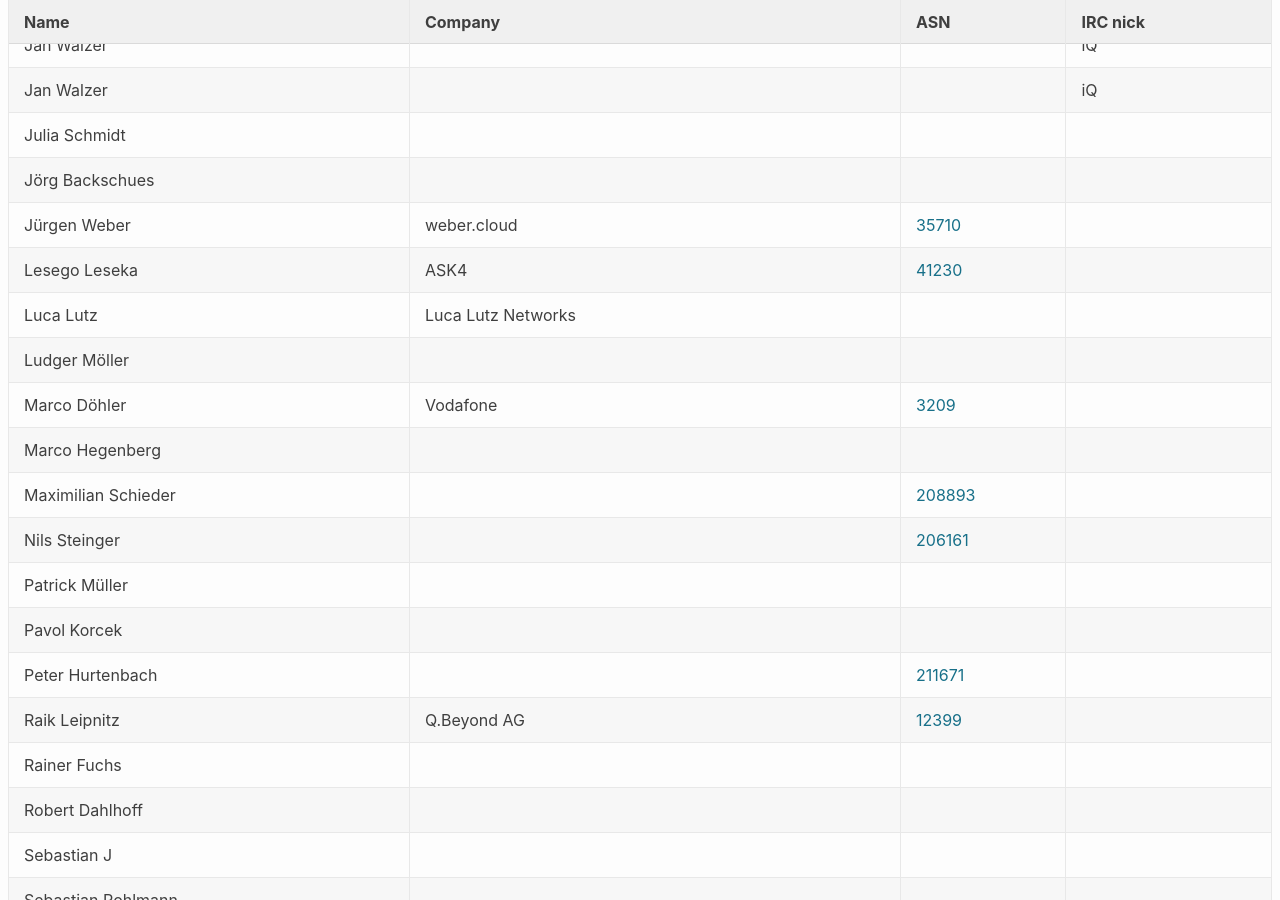
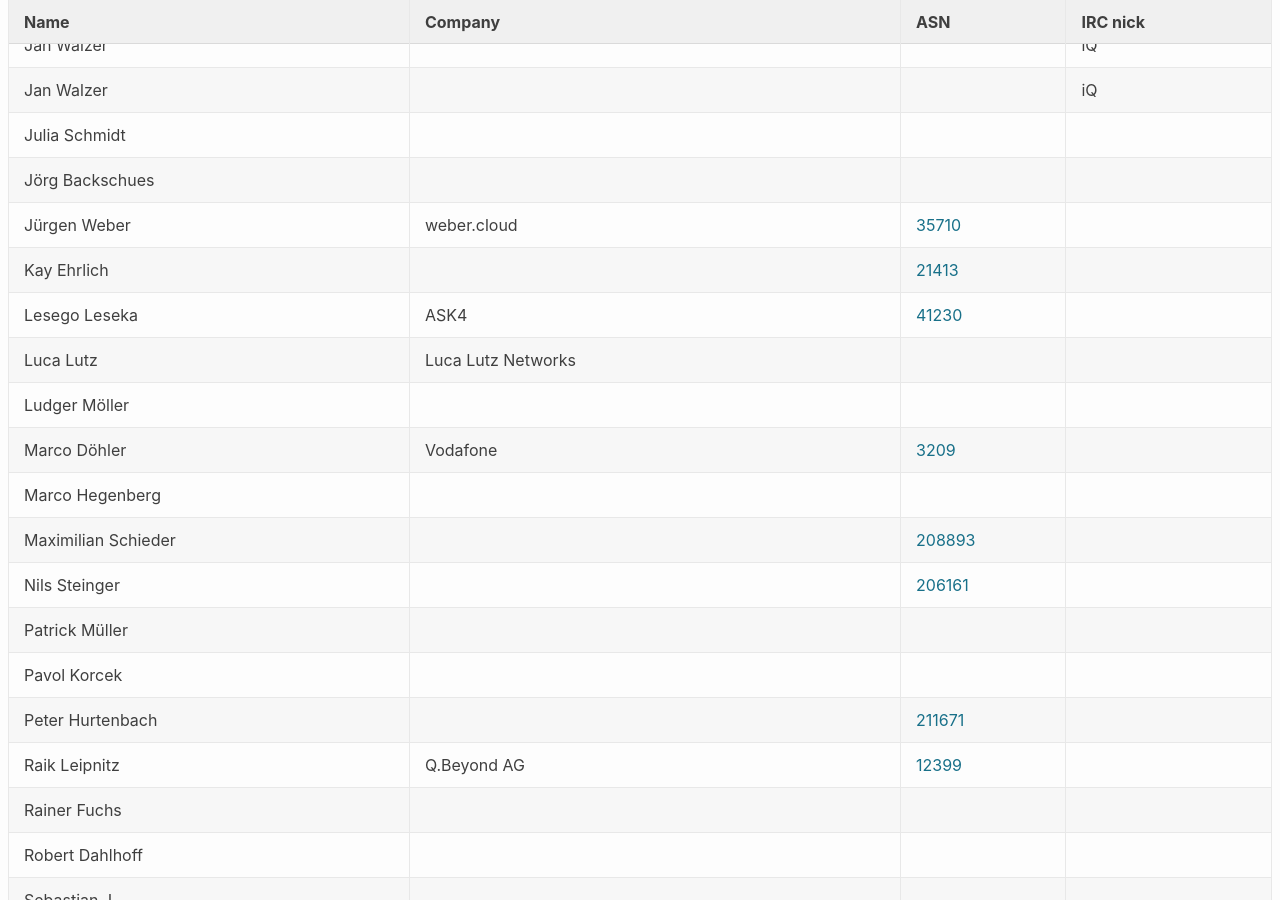
Before and after one commit to denog/pretix-attendeelist, a Jekyll site: the page built from denog15/index.md, in a window 1280 px wide and 900 px high, scrolled down 15504 px. Built offline with Jekyll 4.4.1, drawn with Linux system fonts in a browser that asks for light colours.

Commit message:
Latest data: Mon Oct 23 09:48:12 UTC 2023

```diff
--- a/_data/attendees_denog15_online.json
+++ b/_data/attendees_denog15_online.json
@@ -100,6 +100,12 @@
     "company": "weber.cloud",
     "irc": null,
     "asn": "35710"
+  },
+  {
+    "name": "Kay Ehrlich",
+    "company": null,
+    "irc": null,
+    "asn": "21413"
   },
   {
     "name": "Lesego Leseka",
```
